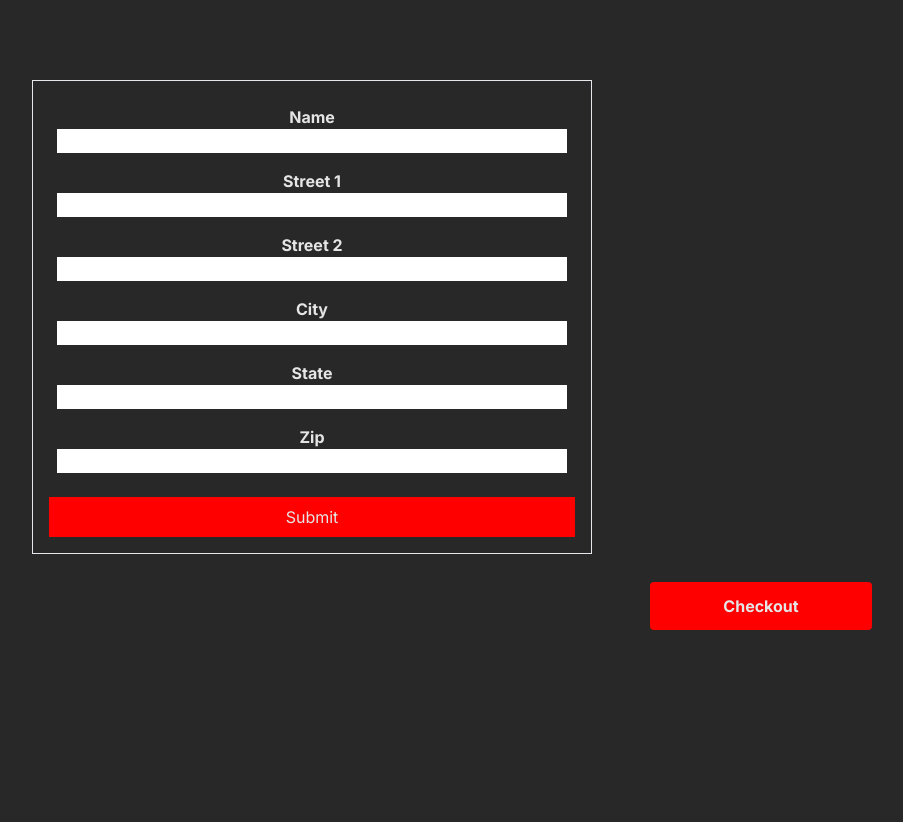
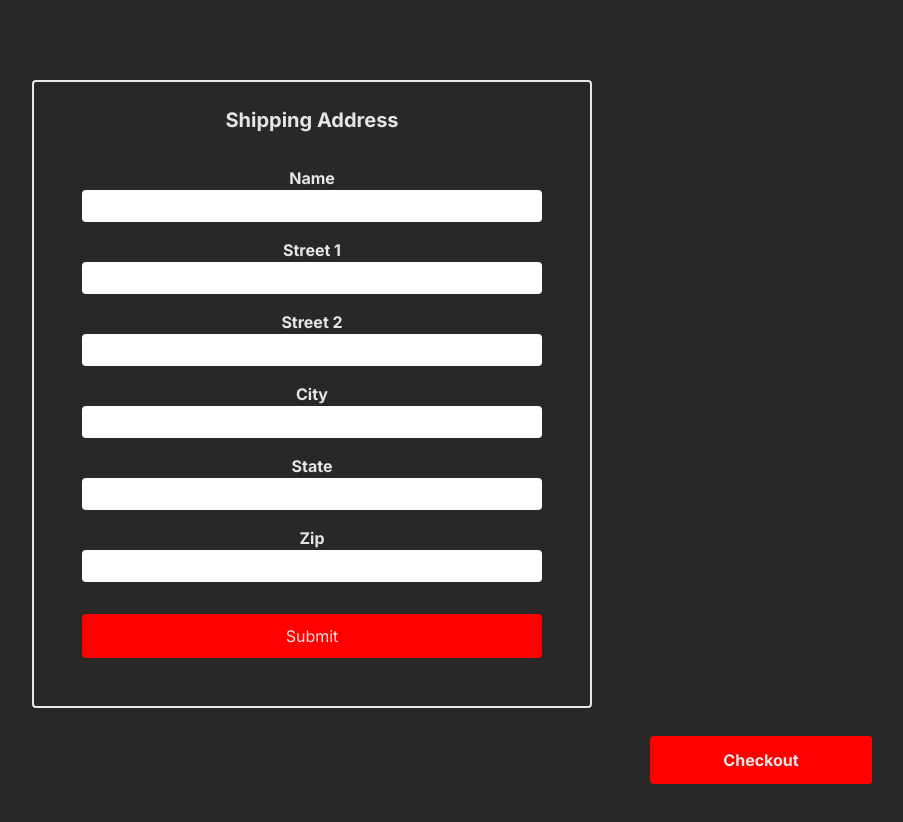
Before and after one commit to danieldenton/record-store, a Next.js app: page /shipping-information in a window 1280 px wide. Shown: the top 822 px of the page, without its empty margins (328-1231 px from the left). Before the commit the page ends 800 px from the top, so only its background shows below. Built offline with nearby package versions, Linux system fonts and the light colour scheme.

Commit message:
form styling

```diff
--- a/src/app/shipping-information/shipping-form.tsx
+++ b/src/app/shipping-information/shipping-form.tsx
@@ -60,24 +60,27 @@ export default function ShippingForm() {
 
   const shippingFormInputs = formInputData.map((input) => {
     return (
-      <label className="flex flex-col font-bold text-center p-2">
+      <label className="flex flex-col font-bold text-center my-2">
         {input.label}
         <input
           type="text"
           name={input.name}
           value={input.value}
           onChange={handleChange}
-          className="w-full"
+          className="w-full rounded h-8 p-1"
         />
       </label>
     );
   });
 
   return (
-    <div className="flex justify-center border p-4 w-1/2">
-      <form className="flex flex-col w-full">
+    <div className="flex flex-col justify-center border-2 p-6 w-1/2 rounded">
+      <div className="text-center">
+        <p className="font-bold text-xl">Shipping Address</p>
+      </div>
+      <form className="flex flex-col w-full h-full p-6">
         {shippingFormInputs}
-        <button type="submit" className="mt-4 p-2 bg-red text-white">
+        <button type="submit" className="mt-6 p-2.5 bg-red text-white rounded">
           Submit
         </button>
       </form>
```
Also changed, not shown: 1 other file (tests, documents, lock files or other folders).
